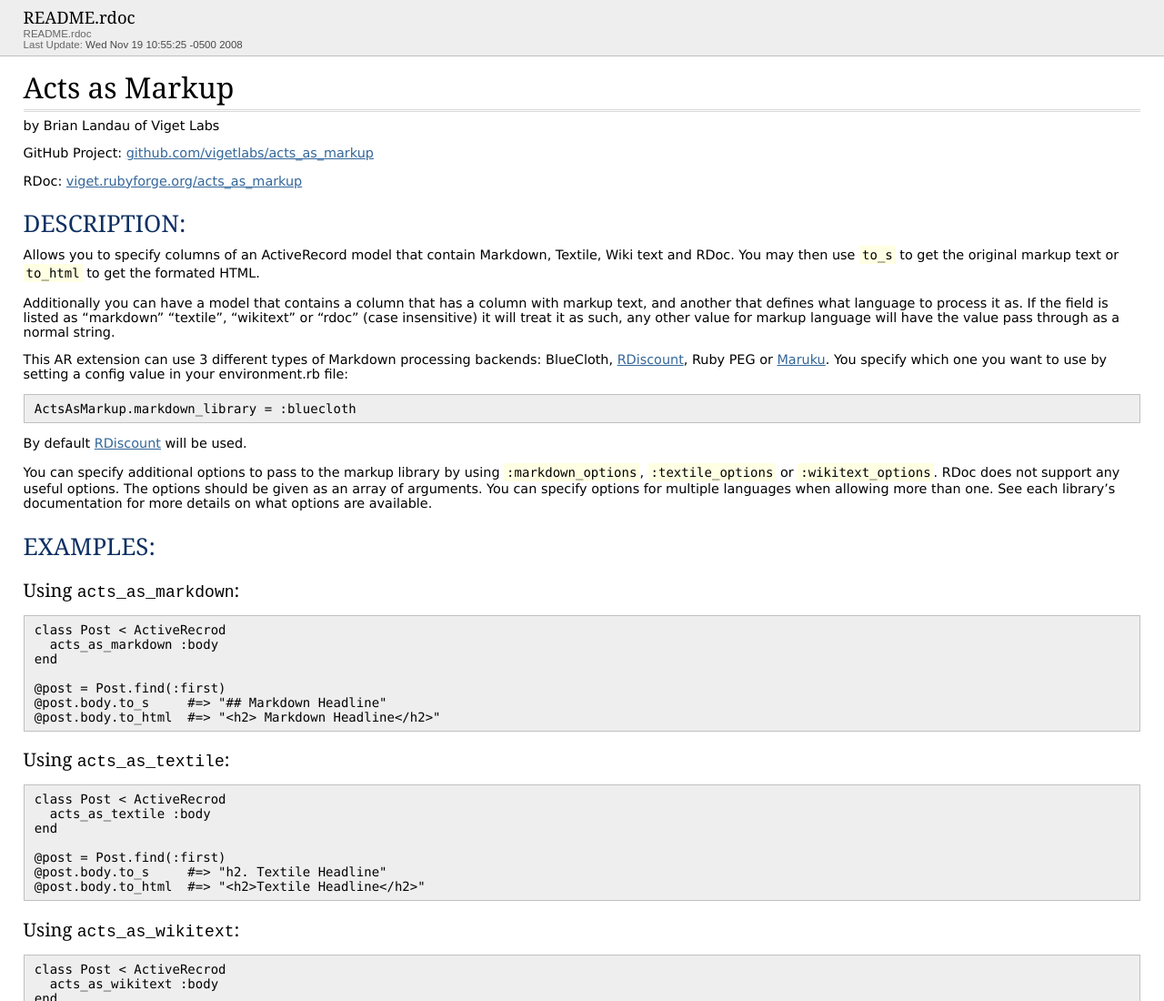
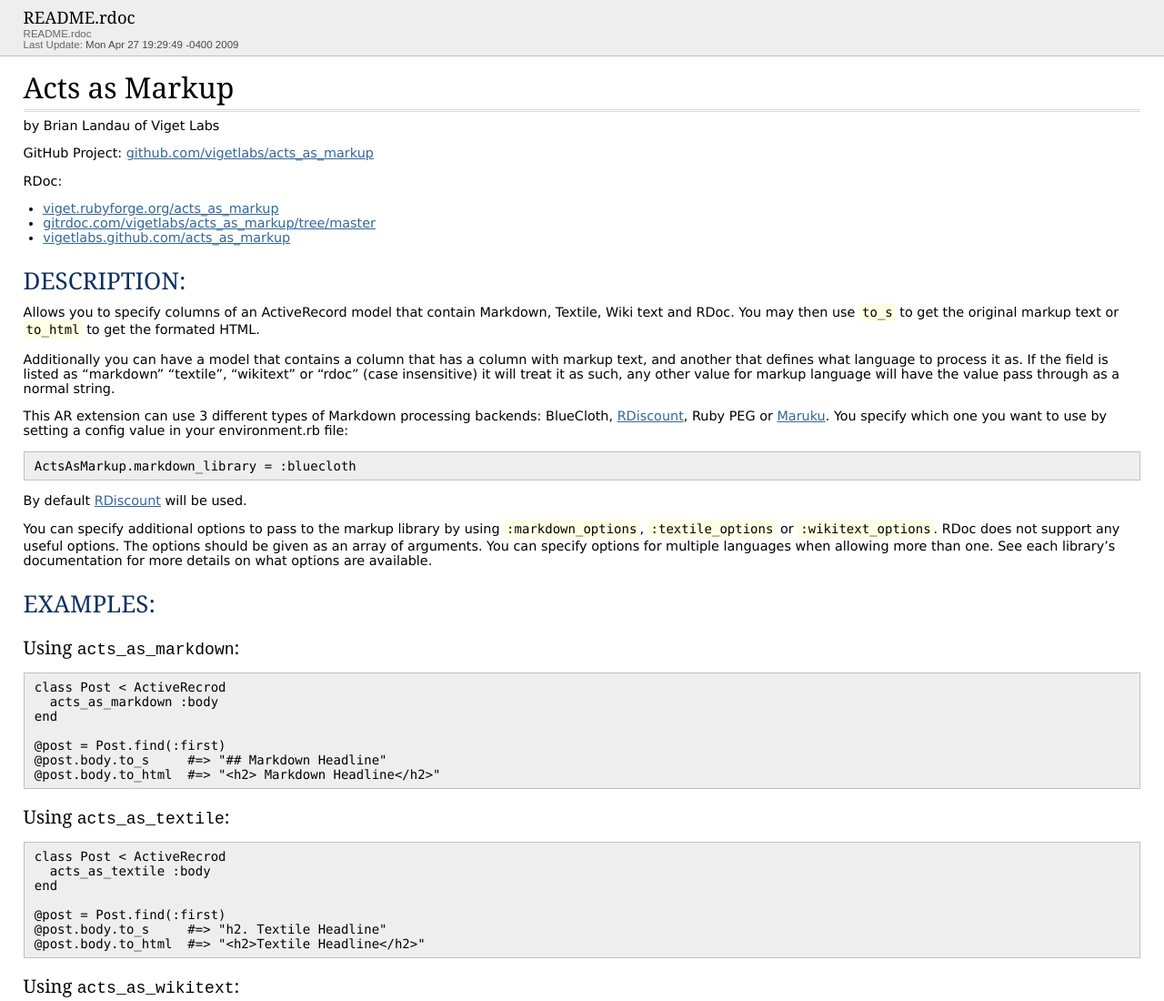
Before and after one commit to vigetlabs/acts_as_markup, a plain HTML site: page files/README_rdoc.html in a window 1280 px wide. Shown: the top 1100 px of the page at 91% size. Drawn offline with Linux system fonts and the light colour scheme.

Commit message:
Update README and add .gitignore

```diff
--- a/files/README_rdoc.html
+++ b/files/README_rdoc.html
@@ -31,7 +31,7 @@
         </div>
         <div class='last-update'>
           Last Update:
-          <span class='datetime'>Wed Nov 19 10:55:25 -0500 2008</span>
+          <span class='datetime'>Mon Apr 27 19:29:49 -0400 2009</span>
         </div>
       </div>
       <div id='content'>
@@ -46,9 +46,22 @@
             href="http://github.com/vigetlabs/acts_as_markup">github.com/vigetlabs/acts_as_markup</a>
             </p>
             <p>
-            RDoc: <a
+            RDoc:
+            </p>
+            <ul>
+            <li><a
             href="http://viget.rubyforge.org/acts_as_markup">viget.rubyforge.org/acts_as_markup</a>
-            </p>
+
+            </li>
+            <li><a
+            href="http://gitrdoc.com/vigetlabs/acts_as_markup/tree/master">gitrdoc.com/vigetlabs/acts_as_markup/tree/master</a>
+
+            </li>
+            <li><a
+            href="http://vigetlabs.github.com/acts_as_markup">vigetlabs.github.com/acts_as_markup</a>
+
+            </li>
+            </ul>
             <h2>DESCRIPTION:</h2>
             <p>
             Allows you to specify columns of an ActiveRecord model that contain
```
Also changed, not shown: 1 other file.
